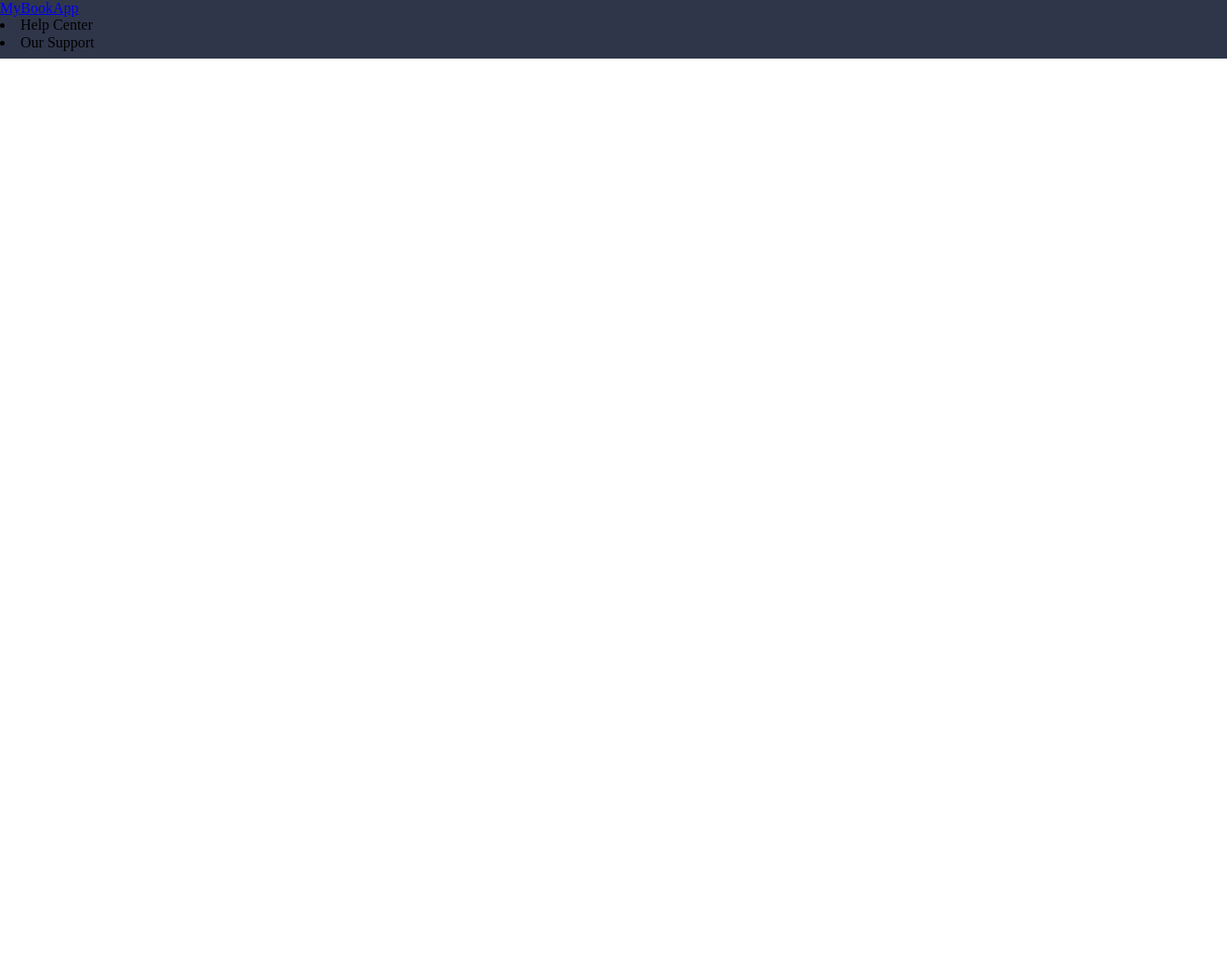
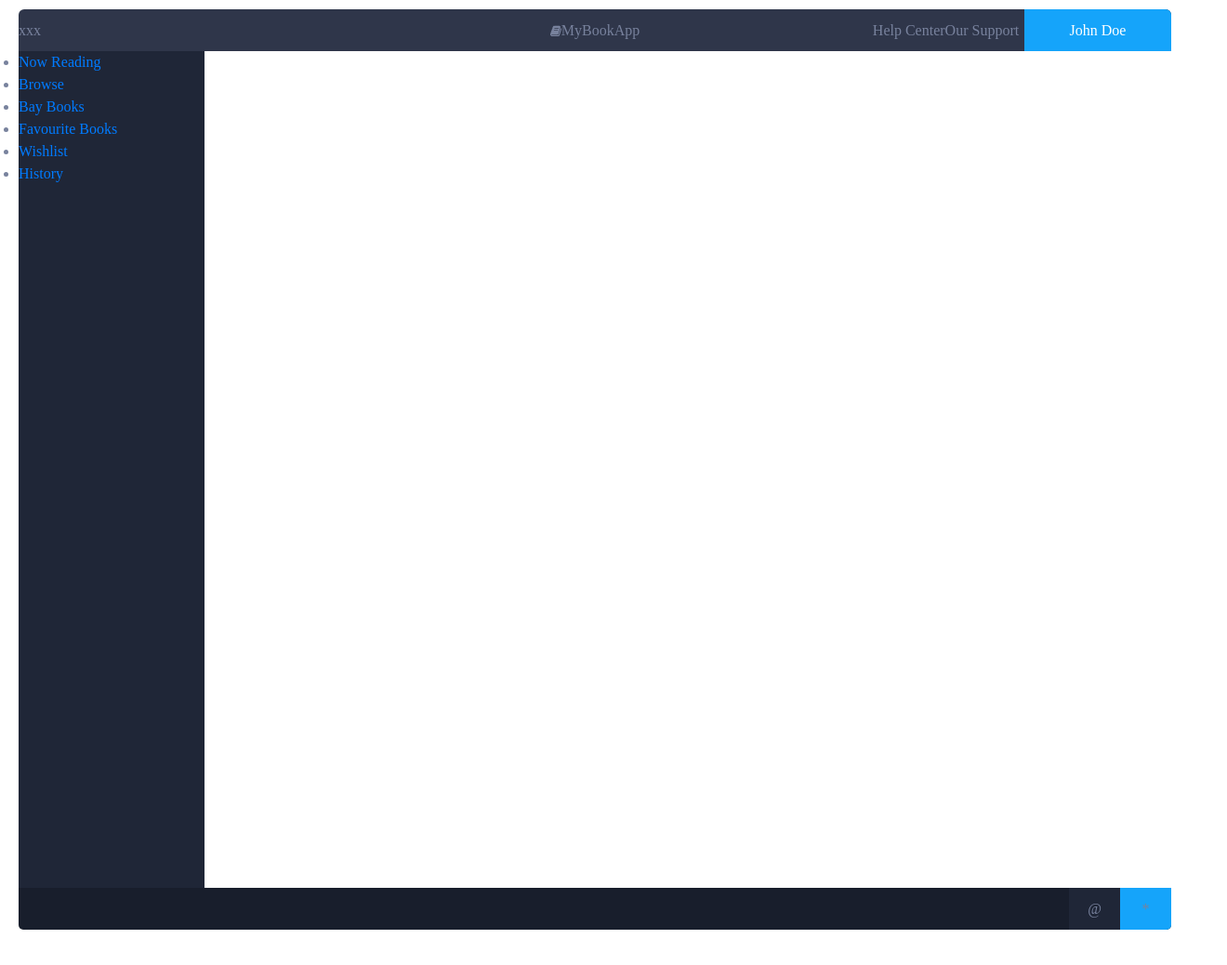
Before and after one commit to RSmetanyuk/Page-layout, a plain HTML site: page index.html in a window 1280 px wide. Shown: the whole page at 93% size, 1320 px wide, since content can reach past the window. Before the commit the page ends 800 px from the top, so only its background shows below. Drawn offline with nearby package versions, Linux system fonts and the light colour scheme.

Commit message:
made basic layout

```diff
--- /dev/null
+++ b/css/styles.css
@@ -0,0 +1,145 @@
+* {
+  padding: 0;
+  margin: 0;
+  box-sizing: border-box;
+  /* border: 1px solid blue; */
+}
+
+/* для уникнення горизонтальноъ прокрутки */
+/*
+.row {
+  margin-left: 0px;
+  margin-right: 0px;
+}
+*/
+
+body {
+  font-family: ProximaNova;
+  font-weight: normal;
+  font-style: normal;
+  font-stretch: normal;
+  letter-spacing: normal;
+  text-align: left;
+  color: #78829d;
+}
+
+.Book-Store {
+  height: 1053px;
+  background-color: #ffffff;
+  margin: auto;
+  padding: 10px 20px;
+
+}
+
+.app-header {
+  border-radius: 6px 6px 0px 0px;
+
+  height: 45px;
+  background-color: #2f364a;
+  color: #78829d;
+
+  display: flex;
+  justify-content: center;
+  align-items: center;
+}
+
+.app-header-circles {
+  height: 45px;
+  display: flex;
+  justify-content: flex-start;
+  align-items: center;
+}
+
+.app-header-name {
+  flex: 1;
+  height: 45px;
+  display: flex;
+  justify-content: center;
+  align-items: center;
+}
+
+.Help-Center-Our-Support {
+  width: 169px;
+  height: 45px;
+  display: flex;
+  justify-content: center;
+  align-items: center;
+}
+
+.user-online {
+  width: 158px;
+  height: 45px;
+  color: #ffffff;
+  background-color: #15a4fa;
+  border-radius: 0px 6px 0px 0px;
+
+  display: flex;
+  align-items: center;
+  justify-content: center;
+}
+
+.app-main {
+  height: 900px;
+  background-color: #ffffff;
+}
+
+.sidebar {
+  width: 200px;
+  height: 900px;
+  background-color: #1f2637;
+}
+
+.app-footer {
+  height: 45px;
+  background-color: #181e2c;
+  border-radius: 0px 0px 5px 5px;
+
+  display: flex;
+  justify-content: flex-end;
+  align-items: center;
+}
+
+.Email-mask {
+  width: 55px;
+  height: 45px;
+  background-color: #1f2637;
+  display: flex;
+  justify-content: center;
+  align-items: center;
+}
+
+.settings-mask {
+  width: 55px;
+  height: 45px;
+  border-radius: 0px 0px 5px 0px;
+  background-color: #15a4fa;
+  display: flex;
+  justify-content: center;
+  align-items: center;
+}
+
+  @media screen and (min-width: 840px) {
+    .app-header-circles {
+      width: 327px;
+    }
+  }
+
+
+  @media screen and (min-width: 1389px) {
+    .Book-Store {
+      width: 1360px;
+    }
+
+    .app-header {
+      width: 1320px;
+    }
+
+    .app-main {
+      width: 1320px;
+    }
+
+    .app-footer {
+      width: 1320px;
+    }
+
+  }
--- a/index.html
+++ b/index.html
@@ -1,17 +1,92 @@
 <head>
+    <!-- Required meta tags -->
+    <meta charset="utf-8">
+    <title>Page layout</title>
+    <meta name="viewport" content="width=device-width, initial-scale=1">
+
+    <link rel="stylesheet" href="https://stackpath.bootstrapcdn.com/bootstrap/4.1.3/css/bootstrap.min.css" integrity="sha384-MCw98/SFnGE8fJT3GXwEOngsV7Zt27NXFoaoApmYm81iuXoPkFOJwJ8ERdknLPMO" crossorigin="anonymous">
+    <script src="https://stackpath.bootstrapcdn.com/bootstrap/4.1.3/js/bootstrap.min.js" integrity="sha384-ChfqqxuZUCnJSK3+MXmPNIyE6ZbWh2IMqE241rYiqJxyMiZ6OW/JmZQ5stwEULTy" crossorigin="anonymous"></script>
+
+    <script src="https://code.jquery.com/jquery-3.3.1.slim.min.js" integrity="sha384-q8i/X+965DzO0rT7abK41JStQIAqVgRVzpbzo5smXKp4YfRvH+8abtTE1Pi6jizo" crossorigin="anonymous"></script>
+    <script src="https://cdnjs.cloudflare.com/ajax/libs/popper.js/1.14.3/umd/popper.min.js" integrity="sha384-ZMP7rVo3mIykV+2+9J3UJ46jBk0WLaUAdn689aCwoqbBJiSnjAK/l8WvCWPIPm49" crossorigin="anonymous"></script>
+
+
+
+
+
     <link rel="stylesheet" type="text/css" href="https://necolas.github.io/normalize.css/latest/normalize.css">
-    <link rel="stylesheet" type="text/css" href="styles.css">
+    <link rel="stylesheet" type="text/css" href="css/styles.css">
+
+
 </head>
+
 <body>
-    <header class="app-header">
-        <a href="#">MyBookApp</a>
-        <nav class="app-header">
-            <li>
-                <a>Help Center</a>
-            </li>
-            <li>
-                <a>Our Support</a>
-            </li>
-    </header>
 
+    <div class="Book-Store">
+
+        <div class="app">
+
+        <header class="app-header">
+                <div class="app-header-circles">
+                        xxx
+                </div>
+
+                <div class="app-header-name">
+                        <img src="img/.png">
+                        MyBookApp
+                </div>
+
+                <div class="Help-Center-Our-Support">
+                    <a>Help Center</a>
+                    <a>Our Support</a>
+                </div>
+
+                <div class="user-online">
+                    John Doe
+                </div>
+
+        </header>
+
+        <main class="app-main">
+
+                <div class="sidebar">
+                        <ul>
+                                <li><a href="#">Now Reading</a></li>
+                                <li><a href="#">Browse</a></li>
+                                <li><a href="#">Bay Books</a></li>
+                                <li><a href="#">Favourite Books</a></li>
+                                <li><a href="#">Wishlist</a></li>
+                                <li><a href="#">History</a></li>
+                        </ul>
+                </div>
+
+                <div class="main">
+
+                </div>
+
+        </main>
+
+        <footer class="app-footer">
+
+            <div class="Email-mask">
+                @
+            </div>
+
+            <div class="settings-mask">
+                *
+            </div>
+
+        </footer>
+
+
+        </div>
+
+
+
+
+
+
+
+
+    </div>
 </body>
--- a/styles.css
+++ /dev/null
@@ -1,19 +0,0 @@
-.app-header {
-    width: 1320px;
-    height: 45px;
-    background-color: #2f364a;
-  }
-
-.Help-Center-Our-Support {
-    width: 169px;
-    height: 11px;
-    font-family: ProximaNova;
-    font-size: 13px;
-    font-weight: normal;
-    font-style: normal;
-    font-stretch: normal;
-    line-height: 2;
-    letter-spacing: normal;
-    text-align: left;
-    color: #78829d;
-  }
```
Also changed, not shown: img/.png (added), img/@2x.png (added), img/@3x.png (added).
